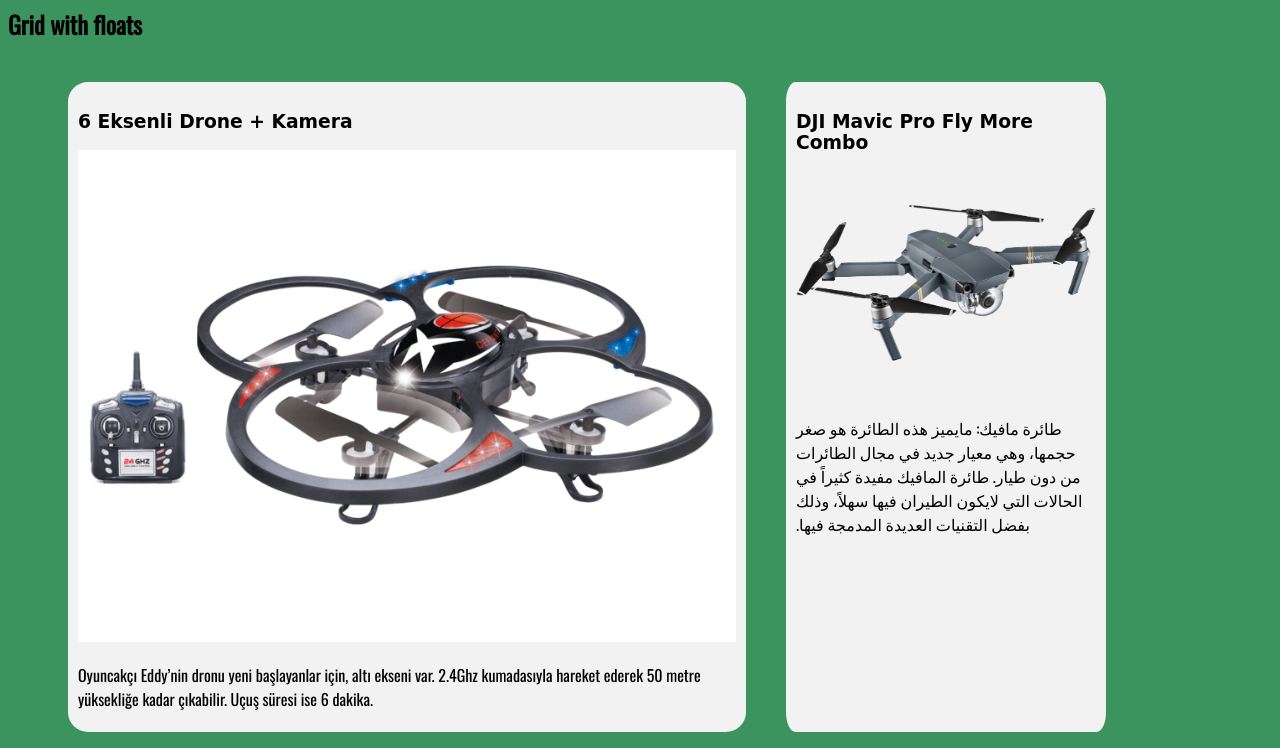
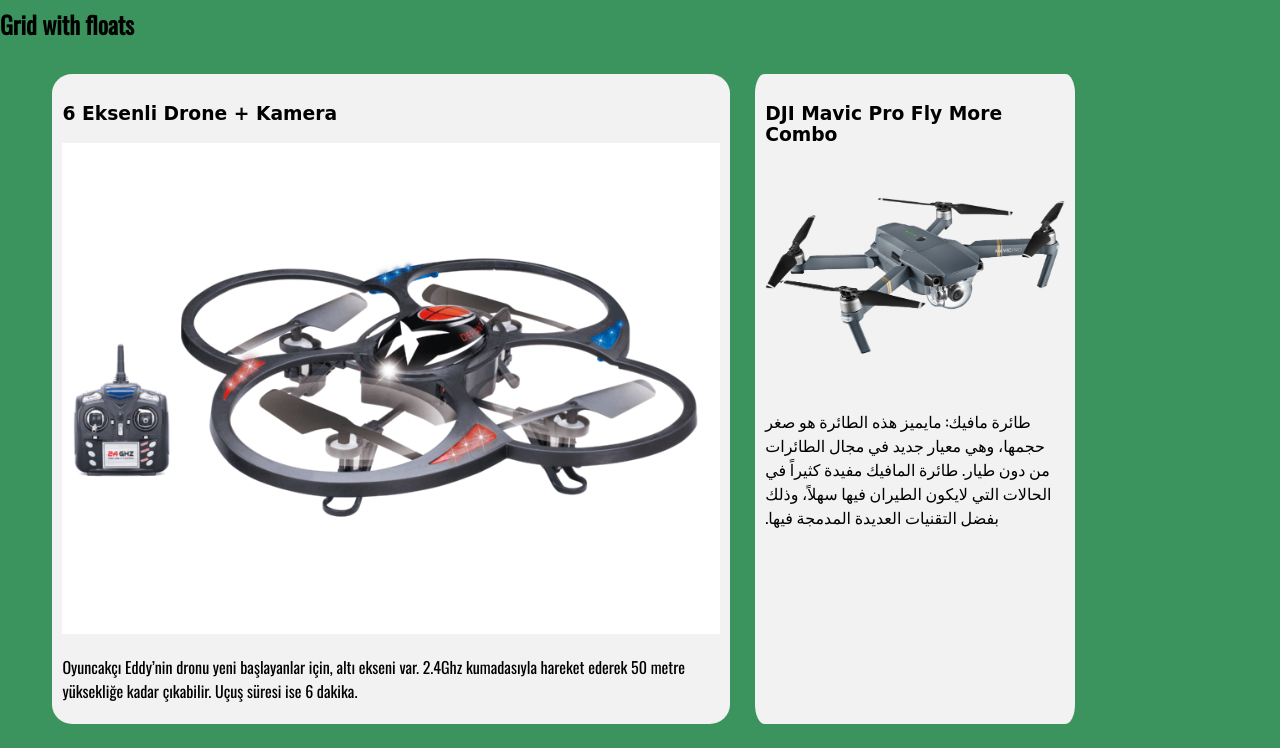
Before and after one commit to AlsasaAmmar/HYF-Module-HTMLCSSGIT, a plain HTML site: page Week2/Week2/index.html in a window 1280 px wide. Shown: the part 84-832 px from the top of the page. Drawn offline with nearby package versions, Linux system fonts and the light colour scheme; a web font is replaced by a local one.

Commit message:
fixed some stuff

```diff
--- a/Week2/Week2/style.css
+++ b/Week2/Week2/style.css
@@ -1,17 +1,16 @@
 @import url('https://fonts.googleapis.com/css?family=Baloo|Oswald&display=swap');
 
-/*body {
+body {
     background-color:  #3b945e ;
     font-family: 'Oswald', sans-serif;
-    padding: 0;
-}*/
-
+    box-sizing: border-box;
+    margin: auto;
+}
 
 @media (min-width: 1024px) {
 
     body {
     background-color:  #3b945e ;
-    font-family: 'Oswald', sans-serif;
     padding: 0;
 }
 
@@ -20,7 +19,7 @@
         width: 658px;
         height: 630px;
         float: left;
-        margin: 20px;
+        margin: 1%;
         padding: 10px;
         border-radius: 3%;
     }
@@ -82,8 +81,7 @@
   #ffd180 10px,
   #ffd180 20px
 );
-    font-family: 'Oswald', sans-serif;
-         display: inline-block;
+     display: inline-block;
      font-size: 1.5em;
     }
 
@@ -163,7 +161,6 @@ radial-gradient(rgba(255,255,255,0) 0, rgba(255,255,255,.1) 11%, rgba(255,255,25
 linear-gradient(45deg, #343702 0%, #184500 20%, #187546 30%, #006782 40%, #0b1284 50%, #760ea1 60%, #83096e 70%, #840b2a 80%, #b13e12 90%, #e27412 100%);
 background-size: 470px 470px, 970px 970px, 410px 410px, 610px 610px, 530px 530px, 730px 730px, 100% 100%;
 background-color: #840b2a;
-    font-family: 'Oswald', sans-serif;
          display: inline-block;
          font-size: 1em;
     }
```
